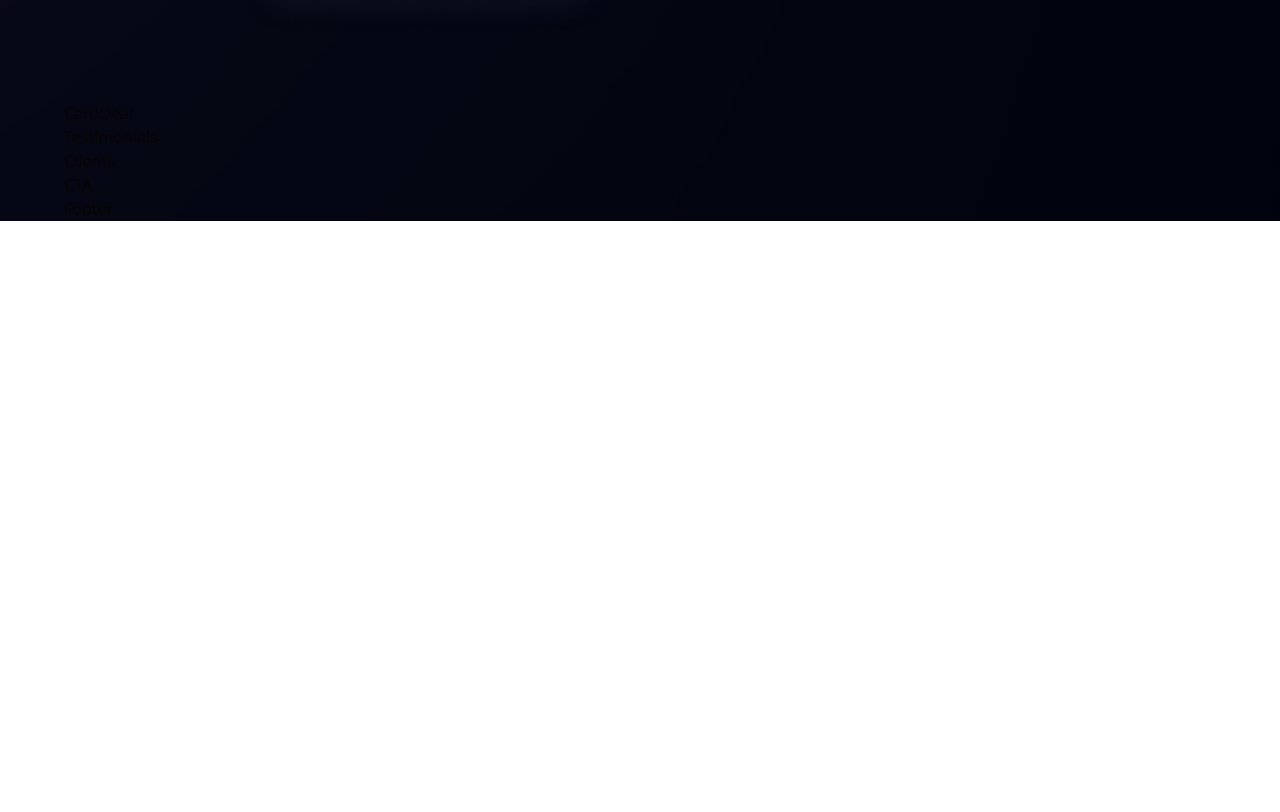
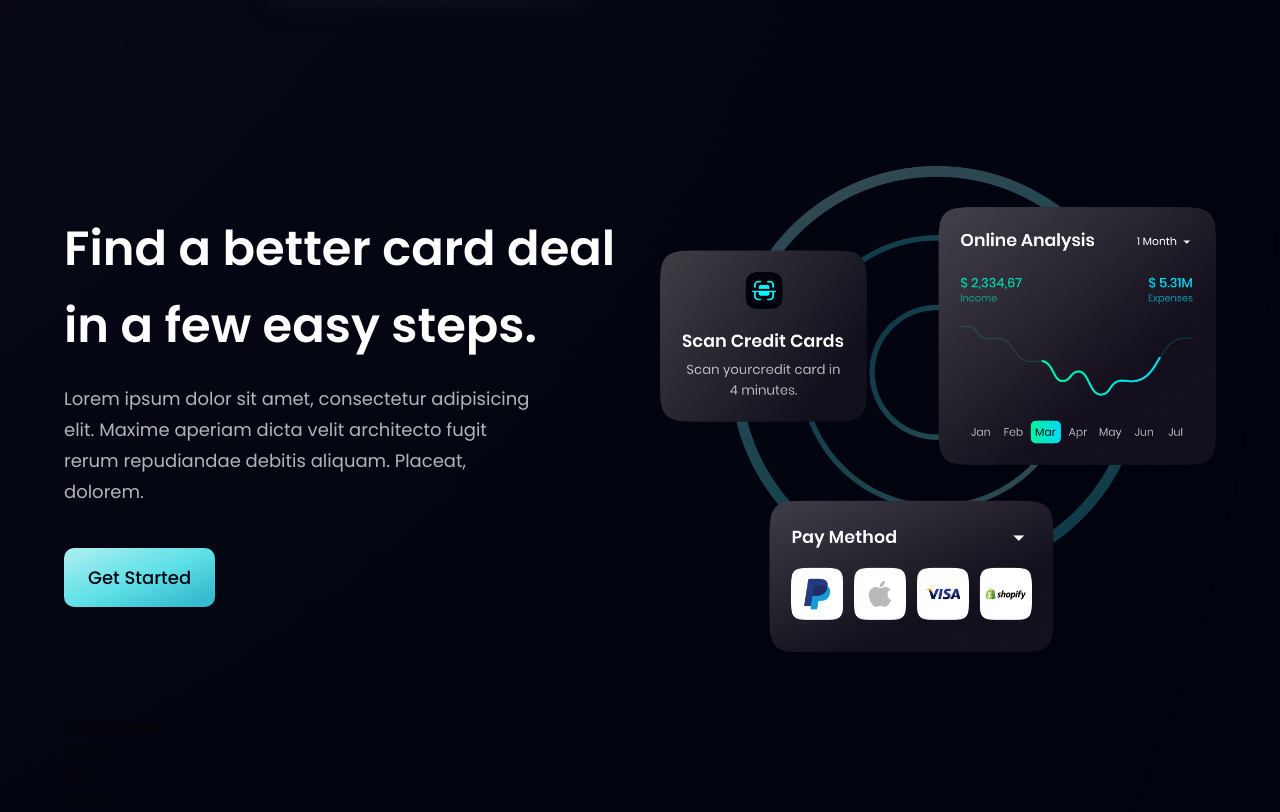
Before and after one commit to TamarawGuy/Bank-React, a React (Vite) app: page / in a window 1280 px wide. Shown: the part 2088-2900 px from the top of the page. Before the commit the page ends 2309 px from the top, so only its background shows below. Built offline with nearby package versions, Linux system fonts and the light colour scheme.

Commit message:
Added CardDeal component

```diff
--- a/src/components/Button.jsx
+++ b/src/components/Button.jsx
@@ -3,7 +3,7 @@
 const Button = ({ styles }) => {
   return (
     <button
-      className={`py-4 px-6 bg-blue-gradient font-poppins font-medium text-[18px] text-primary outline-none ${styles}`}
+      className={`py-4 px-6 bg-blue-gradient font-poppins font-medium text-[18px] text-primary outline-none ${styles} rounded-[10px]`}
     >
       Get Started
     </button>
--- a/src/components/CardDeal.jsx
+++ b/src/components/CardDeal.jsx
@@ -1,9 +1,29 @@
-import React from 'react'
+import React from "react";
+import { card } from "../assets";
+import styles, { layout } from "../style";
+import Button from "./Button";
 
 const CardDeal = () => {
   return (
-    <div>CardDeal</div>
-  )
-}
+    <section className={layout.section}>
+      <div className={layout.sectionInfo}>
+        <h2 className={styles.heading2}>
+          Find a better card deal <br className="sm:block hidden" /> in a few
+          easy steps.
+        </h2>
+        <p className={`${styles.paragraph} max-w-[470px] mt-5`}>
+          Lorem ipsum dolor sit amet, consectetur adipisicing elit. Maxime
+          aperiam dicta velit architecto fugit rerum repudiandae debitis
+          aliquam. Placeat, dolorem.
+        </p>
+        <Button styles="mt-10" />
+      </div>
 
-export default CardDeal
+      <div className={layout.sectionImg}>
+        <img src={card} alt="card" className="w-[100%] h-[100%]" />
+      </div>
+    </section>
+  );
+};
+
+export default CardDeal;
```
